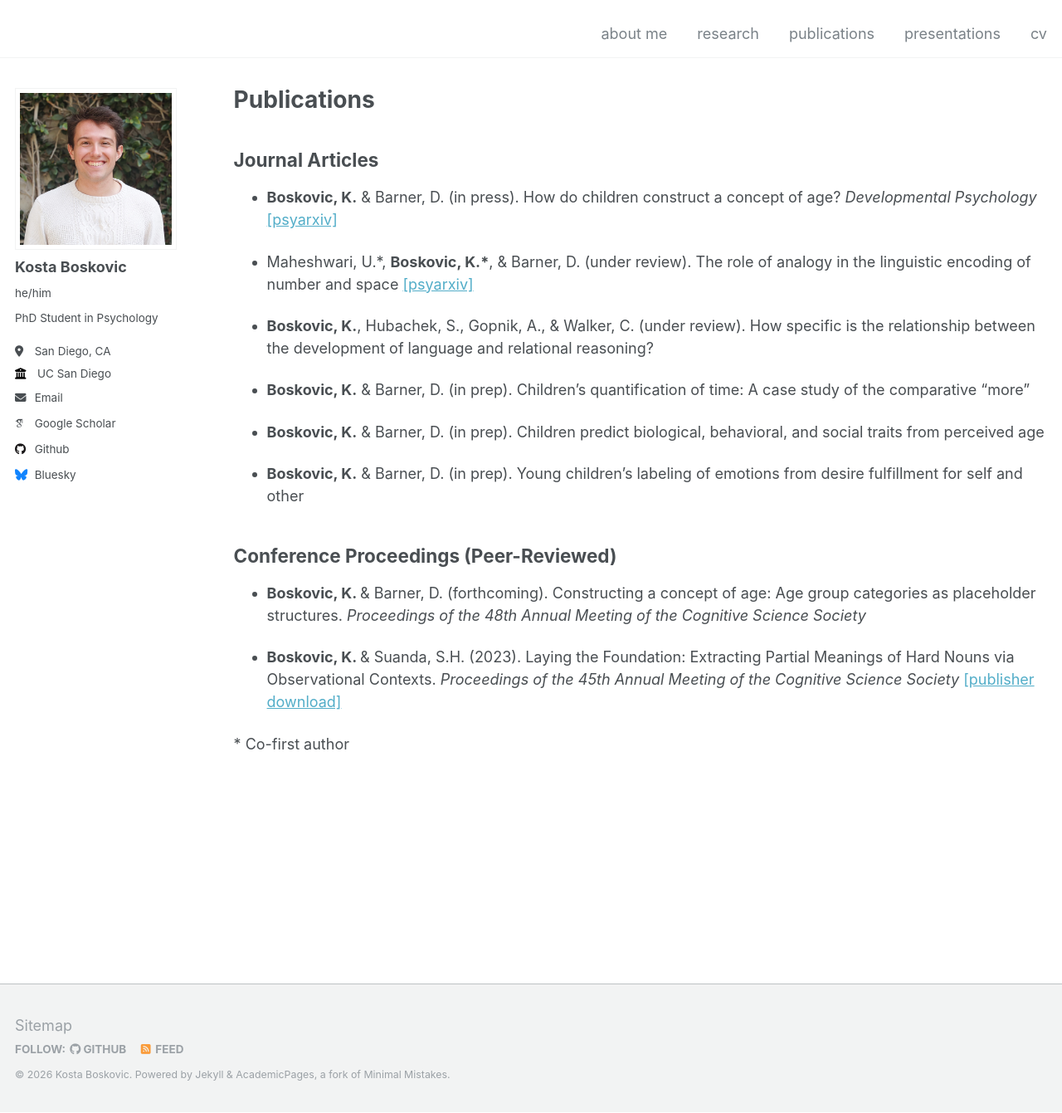
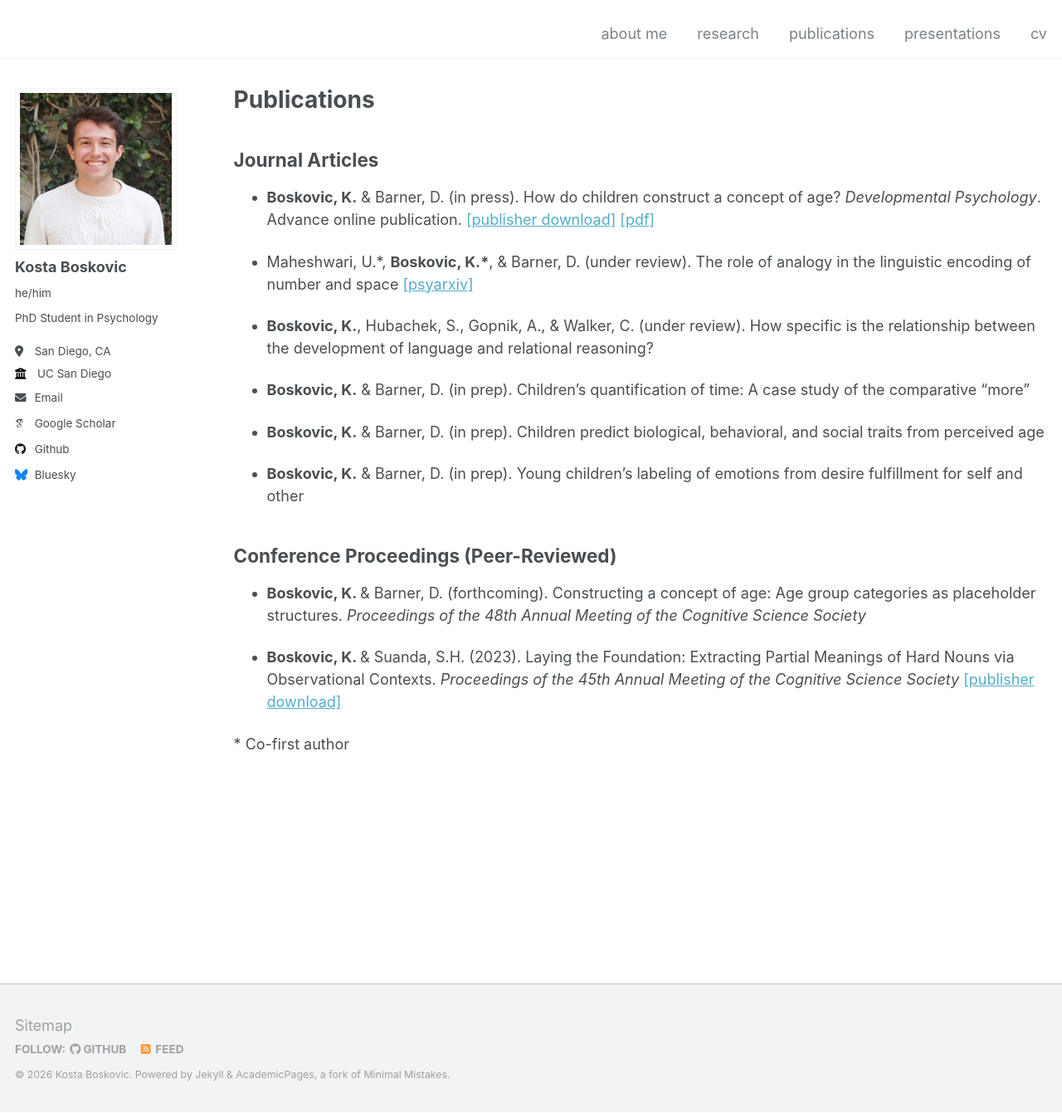
Before and after one commit to kostaboskovic/kostaboskovic.github.io, a Jekyll site: the page built from _pages/publications.md, in a window 1280 px wide and 1341 px high. Shown: the whole window at 83% size. Built offline with Jekyll 4.4.1, drawn with Linux system fonts in a browser that asks for light colours; some web fonts are replaced.

Commit message:
updated before SPP

```diff
--- a/_pages/publications.md
+++ b/_pages/publications.md
@@ -7,7 +7,7 @@ author_profile: true
 
 ## Journal Articles
 
-- <b>Boskovic, K.</b> & Barner, D. (in press). How do children construct a concept of age? *Developmental Psychology* <a href="https://osf.io/preprints/psyarxiv/gvb46_v1" target="_blank">[psyarxiv]</a>
+- <b>Boskovic, K.</b> & Barner, D. (in press). How do children construct a concept of age? *Developmental Psychology*. Advance online publication. <a href="https://doi.org/10.1037/dev0002223" target="_blank">[publisher download]</a> <a href="https://kostaboskovic.github.io/files/Boskovic&Barner2026.pdf" target="_blank">[pdf]</a>
 
 - Maheshwari, U.&#42;, <b>Boskovic, K.&#42;</b>, & Barner, D. (under review). The role of analogy in the linguistic encoding of number and space <a href="https://osf.io/preprints/psyarxiv/ucxra_v1" target="_blank">[psyarxiv]</a>
 
```
Also changed, not shown: _pages/presentations.md (+1 -1 lines), 2 other files.
